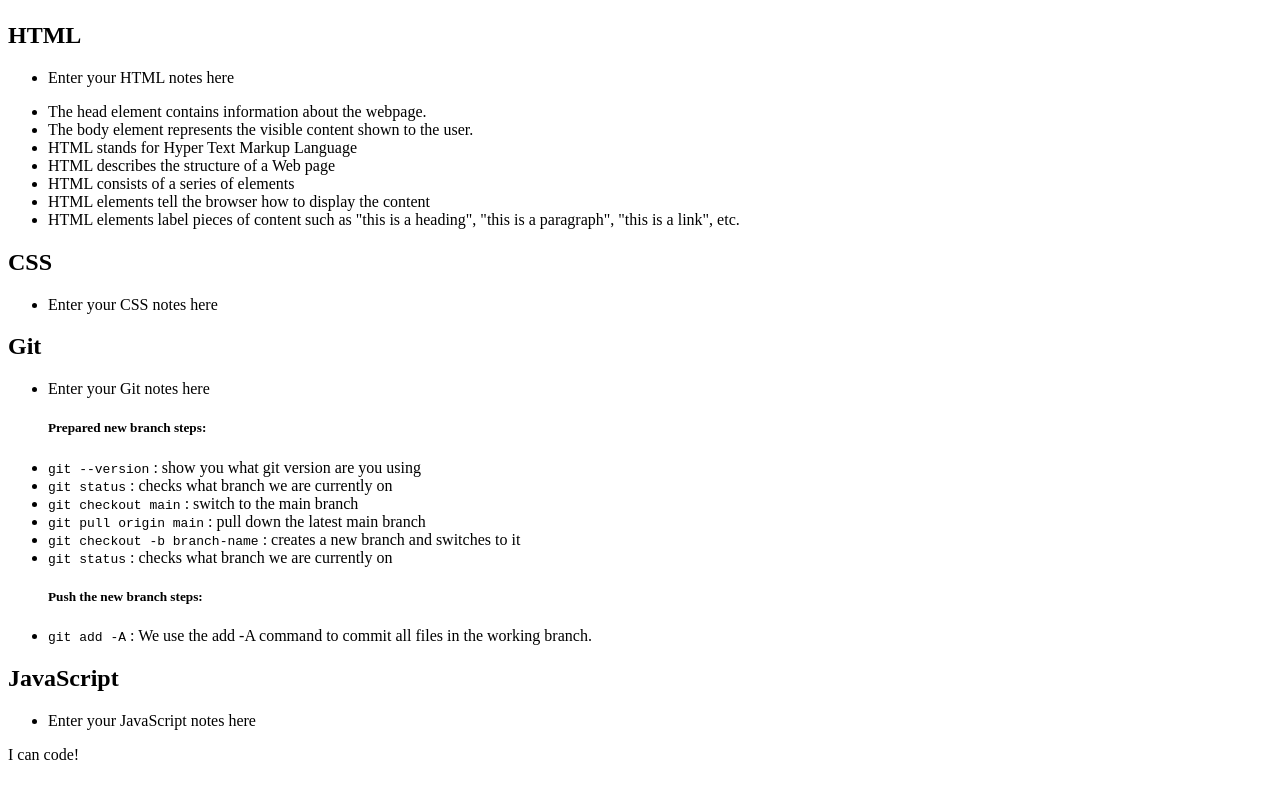
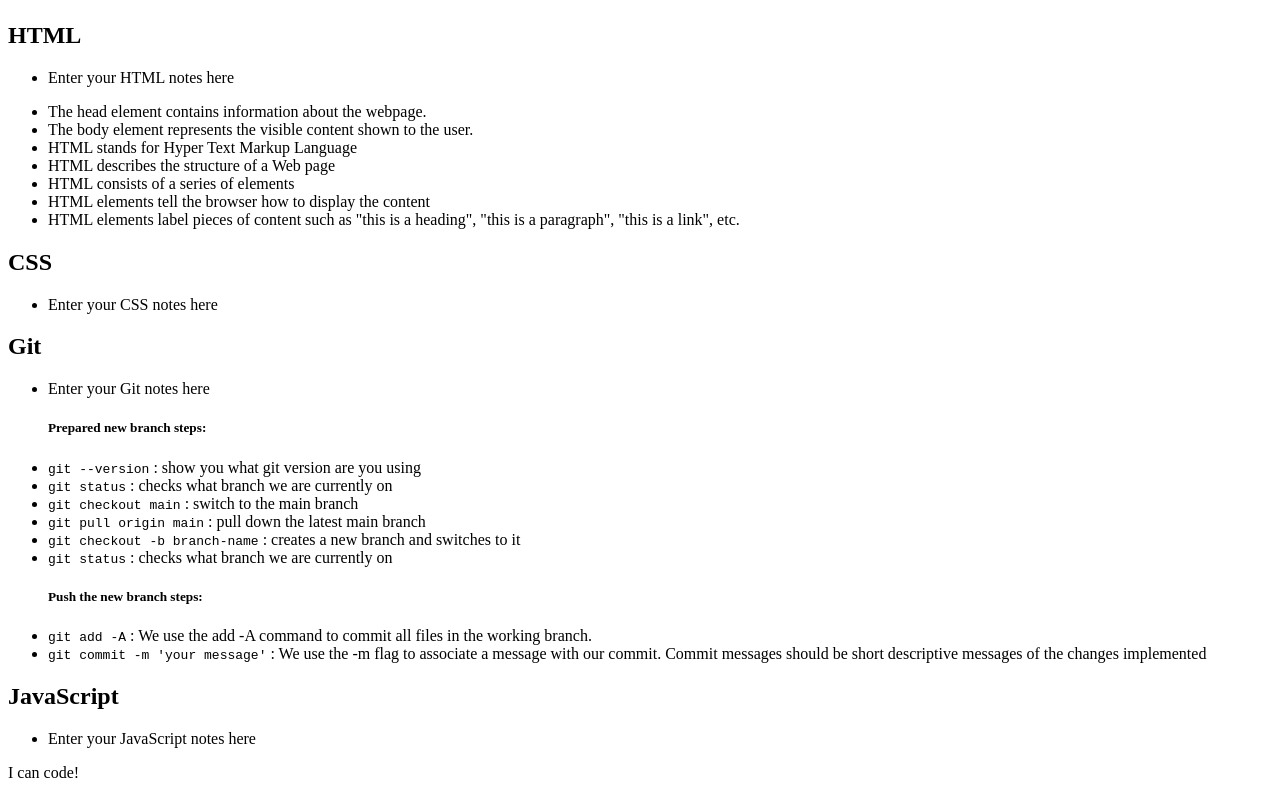
Before and after one commit to Constantin-E-T/prework-study-guide, a plain HTML site: page index.html in a window 1280 px wide. Shown: the part 858-1656 px from the top of the page. Drawn offline with Linux system fonts and the light colour scheme.

Commit message:
addded more code to HTML file

```diff
--- a/index.html
+++ b/index.html
@@ -60,6 +60,7 @@
           <li><code>git status</code> : checks what branch we are currently on</li>
           <h5>Push the new branch steps:</h5>
           <li><code>git add -A</code> : We use the add -A command to commit all files in the working branch.</li>
+          <li><code>git commit -m 'your message'</code> : We use the -m flag to associate a message with our commit. Commit messages should be short descriptive messages of the changes implemented</li>
         </ul>
       </section>
 
```
